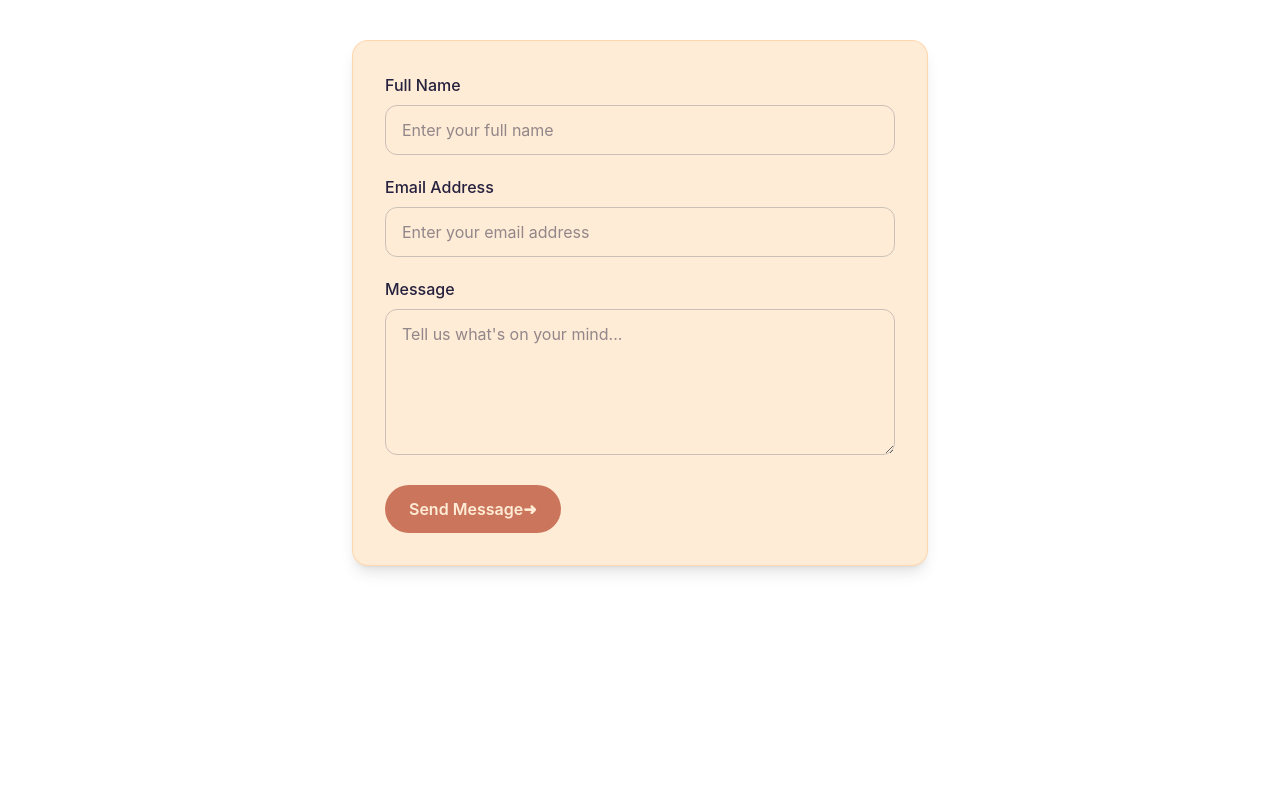
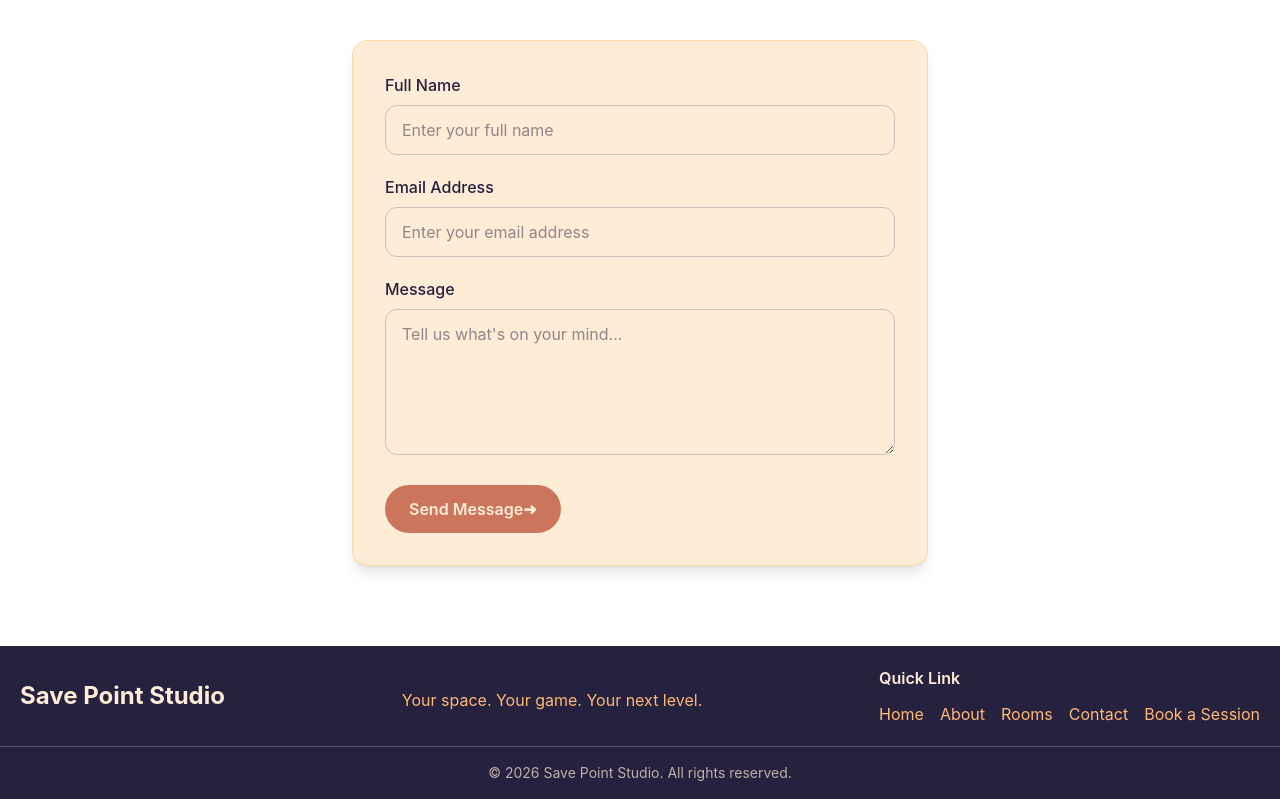
Before and after one commit to Durandt-Boshoff/FullStack_Booking-system, a React app in the folder frontend/: page / in a window 1280 px wide. Shown: the part 2110-2909 px from the top of the page. Before the commit the page ends 2756 px from the top, so only its background shows below. Built offline with nearby package versions, Linux system fonts and the light colour scheme; the HTML template or start-up script is replaced by a standard one.

Commit message:
Add Footer component and integrate into App

```diff
--- a/frontend/src/App.jsx
+++ b/frontend/src/App.jsx
@@ -3,6 +3,7 @@ import Hero from "./components/hero"
 import About from "./components/about"
 import Experiences from "./components/experiences"
 import Contact from "./components/contact"
+import Footer from "./components/footer"
 
 function App() {
   return (
@@ -13,6 +14,7 @@ function App() {
       <About />
       <Experiences />
       <Contact />
+      <Footer />
 
     </>
   )
--- /dev/null
+++ b/frontend/src/components/footer.jsx
@@ -0,0 +1,42 @@
+function Footer() {
+    return (
+        <footer className="bg-text text-background">
+            <div className="mx-auto flex max-w-7xl flex-col gap-8 p-5 md:flex-row md:items-center md:justify-between">
+                <h2 className="text-xl font-bold text-background md:text-2xl">
+                    Save Point Studio
+                </h2>
+                <p className="mt-2 text-sm text-primary-accent md:text-base">Your space. Your game. Your next level.</p>
+
+                <div>
+                    <h3 className="mb-3 font-semibold text-background">
+                        Quick Link
+                    </h3>
+
+                    <nav className="flex flex-wrap gap-4">
+                        <a href="#home" className="text-primary-accent transition hover:text-background">
+                            Home
+                        </a>
+                        <a href="#about" className="text-primary-accent transition hover:text-background">
+                            About
+                        </a>
+                        <a href="#rooms" className="text-primary-accent transition hover:text-background">
+                            Rooms
+                        </a>
+                        <a href="#cantact" className="text-primary-accent transition hover:text-background">
+                            Contact
+                        </a>
+                        <a href="#booking" className="text-primary-accent transition hover:text-background">
+                            Book a Session
+                        </a>
+                    </nav>
+                </div>
+            </div>
+
+            <div className="border-t border-secondary-accent/40 px-5 py-4 text-center text-sm text-background/70">
+                © {new Date().getFullYear()} Save Point Studio. All rights reserved.
+            </div>
+        </footer>
+    )
+}
+
+export default Footer;
```
